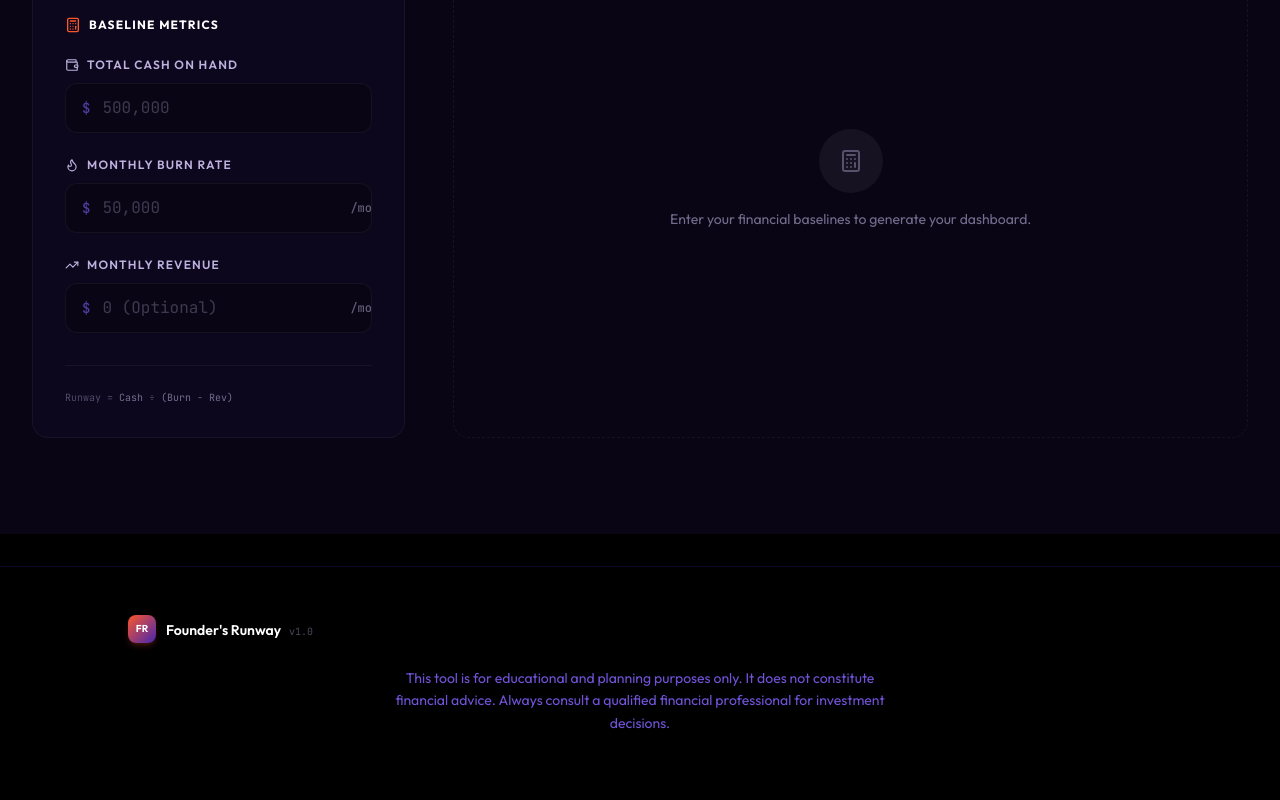
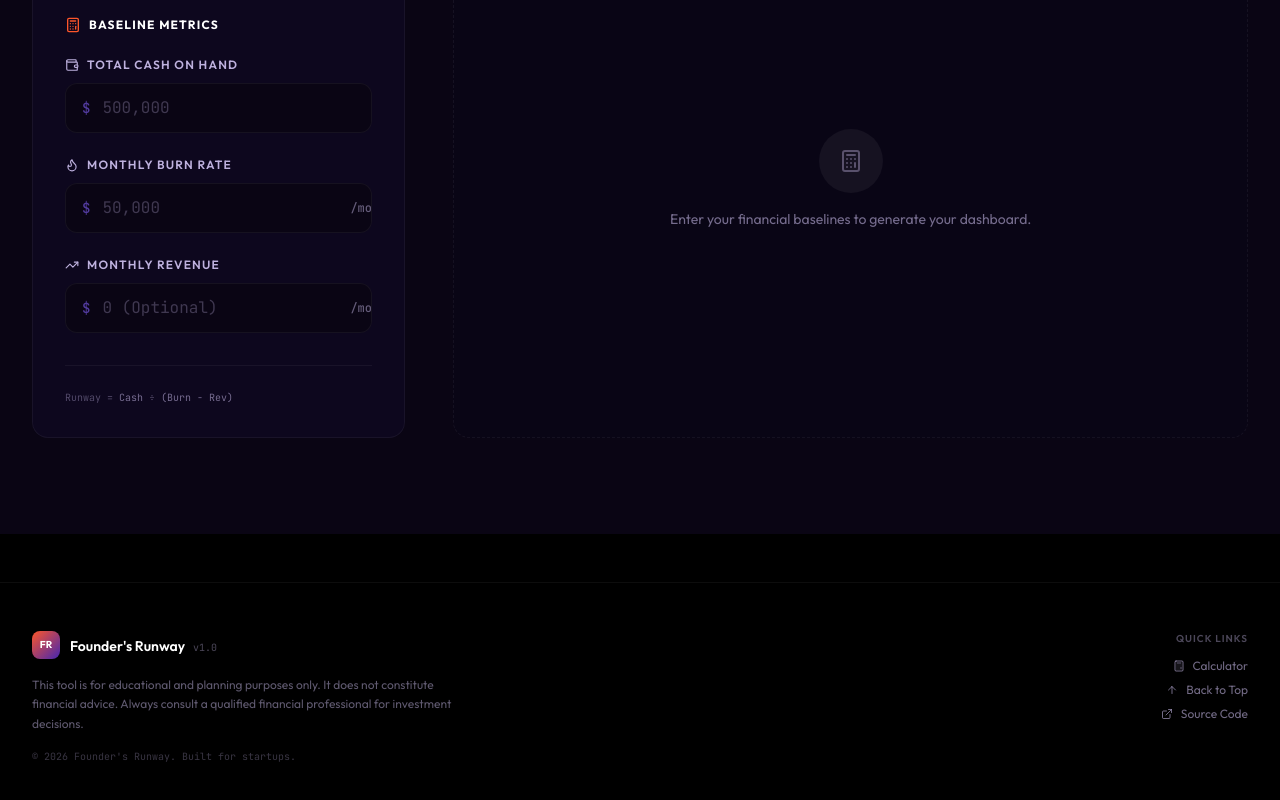
Before and after one commit to Dhruv0306-arch/Founders_runaway_dh, a React (Vite) app in the folder founders-runway/: page /calculator in a window 1280 px wide. Shown: the part 308-1108 px from the top of the page. Built offline with nearby package versions, Linux system fonts and the light colour scheme.

Commit message:
Visual de-boxing: flatten metrics, accent-border advice/tips, remove scenario box, upgrade footer

```diff
--- a/founders-runway/src/components/Footer.jsx
+++ b/founders-runway/src/components/Footer.jsx
@@ -1,13 +1,18 @@
+import { Link } from 'react-router-dom'
+import { ArrowUp, Calculator, ExternalLink } from 'lucide-react'
+
 export default function Footer() {
   const year = new Date().getFullYear()
 
   return (
-    <footer className="border-t border-ecell-purple/20 py-12 px-4 sm:px-6 mt-8">
-      <div className="max-w-5xl mx-auto">
-        <div className="flex flex-col sm:flex-row items-center justify-between gap-6">
-          {/* Brand */}
-          <div className="flex items-center gap-2.5">
-            <div className="w-7 h-7 rounded-lg bg-gradient-to-br from-ecell-orange to-ecell-purple flex items-center justify-center shadow-md shadow-ecell-orange/20">
+    <footer className="border-t border-white/5 mt-12">
+      <div className="max-w-[1400px] mx-auto px-4 sm:px-6 lg:px-8 py-12">
+        <div className="grid grid-cols-1 sm:grid-cols-[1fr_auto] gap-8 items-start">
+
+          {/* Left: Brand + Disclaimer */}
+          <div>
+            <div className="flex items-center gap-2.5 mb-4">
+              <div className="w-7 h-7 rounded-lg bg-gradient-to-br from-ecell-orange to-ecell-purple flex items-center justify-center">
                 <span className="text-[10px] font-bold text-white">FR</span>
               </div>
               <div>
@@ -15,14 +20,47 @@ export default function Footer() {
                 <span className="ml-2 text-[10px] text-ecell-muted/40 font-mono">v1.0</span>
               </div>
             </div>
-        </div>
-
-        {/* Disclaimer */}
-        <p className="mt-6 text-center text-sm text-ecell-lavender max-w-lg mx-auto leading-relaxed">
+            <p className="text-xs text-ecell-muted/50 max-w-md leading-relaxed">
               This tool is for educational and planning purposes only. It does not constitute
               financial advice. Always consult a qualified financial professional for
               investment decisions.
             </p>
+            <p className="text-[10px] text-ecell-muted/30 mt-4 font-mono">
+              &copy; {year} Founder's Runway. Built for startups.
+            </p>
+          </div>
+
+          {/* Right: Quick links */}
+          <div className="flex flex-col gap-2 sm:items-end">
+            <span className="text-[10px] text-ecell-muted/40 uppercase tracking-widest font-semibold mb-1">
+              Quick Links
+            </span>
+            <Link
+              to="/calculator"
+              className="flex items-center gap-2 text-xs text-ecell-muted/60 hover:text-white transition-colors"
+            >
+              <Calculator className="w-3 h-3" />
+              Calculator
+            </Link>
+            <button
+              onClick={() => window.scrollTo({ top: 0, behavior: 'smooth' })}
+              className="flex items-center gap-2 text-xs text-ecell-muted/60 hover:text-white transition-colors text-left"
+            >
+              <ArrowUp className="w-3 h-3" />
+              Back to Top
+            </button>
+            <a
+              href="https://github.com/Dhruv0306-arch/Founders_runaway_dh"
+              target="_blank"
+              rel="noopener noreferrer"
+              className="flex items-center gap-2 text-xs text-ecell-muted/60 hover:text-white transition-colors"
+            >
+              <ExternalLink className="w-3 h-3" />
+              Source Code
+            </a>
+          </div>
+
+        </div>
       </div>
     </footer>
   )
--- a/founders-runway/src/components/FundingGoalCard.jsx
+++ b/founders-runway/src/components/FundingGoalCard.jsx
@@ -53,22 +53,22 @@ export default function FundingGoalCard({ cashNum, burnNum, revenueNum = 0, curr
             </div>
           </div>
 
-          <div className="w-full sm:w-auto shrink-0 bg-[#0a0514] border border-white/5 rounded-xl p-5 text-center min-w-[180px]">
+          <div className="w-full sm:w-auto shrink-0 border-l-2 border-ecell-orange/30 pl-6 py-2 text-center sm:text-left min-w-[160px]">
             <p className="text-[10px] text-ecell-muted/60 uppercase tracking-widest mb-1.5">
               Shortfall to Raise
             </p>
             {isFunded ? (
-              <div className="flex items-center justify-center gap-1.5 text-emerald-400 mt-2">
+              <div className="flex items-center justify-center sm:justify-start gap-1.5 text-emerald-400">
                 <CheckCircle2 className="w-5 h-5" />
                 <span className="text-xl font-bebas uppercase tracking-wide mt-1">Fully Funded</span>
               </div>
             ) : (
               <>
-                <p className="text-2xl font-mono font-bold text-ecell-orange leading-none mb-1.5">
+                <p className="text-2xl font-mono font-bold text-ecell-orange leading-none mb-1">
                   {formatCurrencyShort(shortfall, currency)}
                 </p>
                 <p className="text-[11px] text-ecell-muted/40">
-                  Reserve: <span className="font-mono text-ecell-muted/60">{formatCurrencyShort(requiredCash, currency)}</span>
+                  Total needed: <span className="font-mono text-ecell-muted/60">{formatCurrencyShort(requiredCash, currency)}</span>
                 </p>
               </>
             )}
--- a/founders-runway/src/components/RunwayCalculator.jsx
+++ b/founders-runway/src/components/RunwayCalculator.jsx
@@ -108,6 +108,7 @@ export default function RunwayCalculator() {
   const [currency, setCurrency] = useState(CURRENCIES[0])
   const [isCurrencyOpen, setIsCurrencyOpen] = useState(false)
   const dropdownRef = useRef(null)
+  const resultsRef = useRef(null)
 
   useEffect(() => {
     function handleClickOutside(event) {
@@ -202,6 +203,13 @@ export default function RunwayCalculator() {
   const isProfitable = isValid && revenueNum >= burnNum && revenueNum > 0
   const isZeroBurn = isValid && burnNum === 0 && cashNum > 0 && revenueNum === 0
   const isZeroCash = isValid && cashNum === 0
+
+  // Auto-scroll to results on mobile when they first appear
+  useEffect(() => {
+    if (runway !== null && resultsRef.current && window.innerWidth < 1024) {
+      resultsRef.current.scrollIntoView({ behavior: 'smooth', block: 'start' })
+    }
+  }, [runway !== null])
 
   return (
     <section id="calculator" className="relative py-12 sm:py-24 min-h-screen bg-[#0a0514]">
@@ -400,9 +408,9 @@ export default function RunwayCalculator() {
           </div>
 
           {/* RIGHT COLUMN: Results & Insights */}
-          <div className="lg:col-span-8">
+          <div className="lg:col-span-8" ref={resultsRef}>
             {runway !== null && statusConfig ? (
-              <div className="space-y-8 animate-fade-up">
+              <div className="animate-fade-up">
                 <ResultCard
                   runway={runway}
                   status={status}
--- a/founders-runway/src/components/ScenarioCard.jsx
+++ b/founders-runway/src/components/ScenarioCard.jsx
@@ -14,9 +14,7 @@ function ScenarioRow({ scenario, baseRunway, currency }) {
   const tips = getReductionTips(reduction)
 
   return (
-    <div
-      className="p-4 sm:p-5 rounded-xl border border-white/5 bg-[#0a0514]/50 transition-all duration-200 hover:border-white/10"
-    >
+    <div className="py-5 border-b border-white/5 last:border-b-0">
       <div className="flex items-start justify-between gap-4 mb-4">
         {/* Left: badge + description */}
         <div className="flex items-center gap-3">
@@ -83,7 +81,7 @@ function ScenarioRow({ scenario, baseRunway, currency }) {
 
       {/* Nested Cost-Cutting Tips */}
       {tips.length > 0 && (
-        <div className="mt-5 pt-4 border-t border-white/5">
+        <div className="mt-4 pt-3 border-t border-white/5">
           <div className="flex items-center gap-1.5 mb-3">
             <Lightbulb className="w-3.5 h-3.5 text-ecell-muted/60" />
             <span className={`text-[10px] font-bold tracking-widest uppercase ${config.textColor}`}>
@@ -92,9 +90,8 @@ function ScenarioRow({ scenario, baseRunway, currency }) {
           </div>
           <ul className="space-y-2 pl-1">
             {tips.map((tip, idx) => (
-              <li key={idx} className="flex items-start gap-2">
-                <ChevronRight className={`w-3.5 h-3.5 mt-0.5 shrink-0 opacity-70 ${config.textColor}`} />
-                <span className="text-xs text-ecell-muted/80 leading-snug">{tip}</span>
+              <li key={idx} className={`border-l-2 ${config.borderColor} pl-3 py-0.5`}>
+                <span className="text-xs text-ecell-muted/70 leading-snug">{tip}</span>
               </li>
             ))}
           </ul>
@@ -111,54 +108,50 @@ export default function ScenarioCard({ scenarios, baseRunway, cashNum, burnNum,
   const enriched = scenarios.map((s) => ({ ...s, burnNum }))
 
   return (
-    <div className="relative bg-[#120a2e]/60 rounded-2xl border border-white/5 p-6 sm:p-10 mb-6 overflow-hidden">
+    <div className="mt-10 pt-8 border-t border-white/5">
 
       {/* Header */}
-      <div className="flex items-start gap-3 mb-8">
-        <div className="w-10 h-10 rounded-xl bg-white/5 border border-white/10 flex items-center justify-center shrink-0">
-          <BarChart className="w-4 h-4 text-ecell-lavender" />
-        </div>
+      <div className="flex items-start gap-3 mb-6">
+        <BarChart className="w-5 h-5 text-ecell-lavender mt-0.5" />
         <div>
           <h3 className="font-bebas text-2xl text-white leading-none">
             SCENARIO{' '}
             <span className="text-gradient-purple">ANALYSIS</span>
           </h3>
-          <p className="text-xs text-ecell-muted/80 mt-1 leading-relaxed">
+          <p className="text-xs text-ecell-muted/60 mt-1 leading-relaxed">
             What happens to your runway if you reduce your monthly burn rate?
           </p>
         </div>
       </div>
 
       {/* Base / current state reference */}
-      <div className="flex items-center gap-4 p-4 rounded-xl bg-[#0a0514] border border-white/5 mb-6">
-        <div className="w-10 h-10 rounded-xl bg-[#120a2e] flex items-center justify-center shrink-0">
-          <Target className="w-4 h-4 text-ecell-muted/60" />
+      <div className="flex items-center justify-between py-3 mb-2 border-b border-white/5">
+        <div className="flex items-center gap-3">
+          <Target className="w-4 h-4 text-ecell-muted/40" />
+          <div>
+            <p className="text-sm font-semibold text-white">Current Baseline</p>
+            <p className="text-[11px] text-ecell-muted/60">
+              {formatCurrencyShort(burnNum, currency)}/mo {revenueNum > 0 ? 'gross ' : ''}burn
+            </p>
+          </div>
         </div>
-        <div className="flex-1 min-w-0">
-          <p className="text-sm font-semibold text-white">Current State (Baseline)</p>
-          <p className="text-xs text-ecell-muted/80 truncate">
-            {formatCurrencyShort(burnNum, currency)}/mo {revenueNum > 0 ? 'gross ' : ''}burn · no changes
-          </p>
-        </div>
-        <div className="text-right shrink-0">
+        <div className="text-right">
           <p className="font-mono font-bold text-white text-sm">
             {formatMonths(baseRunway)}
-            <span className="text-xs font-normal text-ecell-muted/80 ml-1">mo</span>
+            <span className="text-xs font-normal text-ecell-muted/60 ml-1">mo</span>
           </p>
-          <p className="text-[10px] text-ecell-muted/60">runway</p>
         </div>
       </div>
 
       {/* Scenario rows */}
-      <div className="space-y-3">
+      <div>
         {enriched.map((scenario) => (
           <ScenarioRow key={scenario.reduction} scenario={scenario} baseRunway={baseRunway} currency={currency} />
         ))}
       </div>
 
-      <p className="text-[10px] text-ecell-muted/60 mt-6 text-center tracking-wide">
+      <p className="text-[10px] text-ecell-muted/40 mt-6 tracking-wide">
         * Assumes cash on hand ({formatCurrencyShort(cashNum, currency)}) and revenue remain constant.
-        Scenarios model cost-cutting only.
       </p>
     </div>
   )
```
Also changed, not shown: founders-runway/src/components/ResultCard.jsx (+24 -22 lines). Lines whose indentation alone changed are shown as unchanged.
